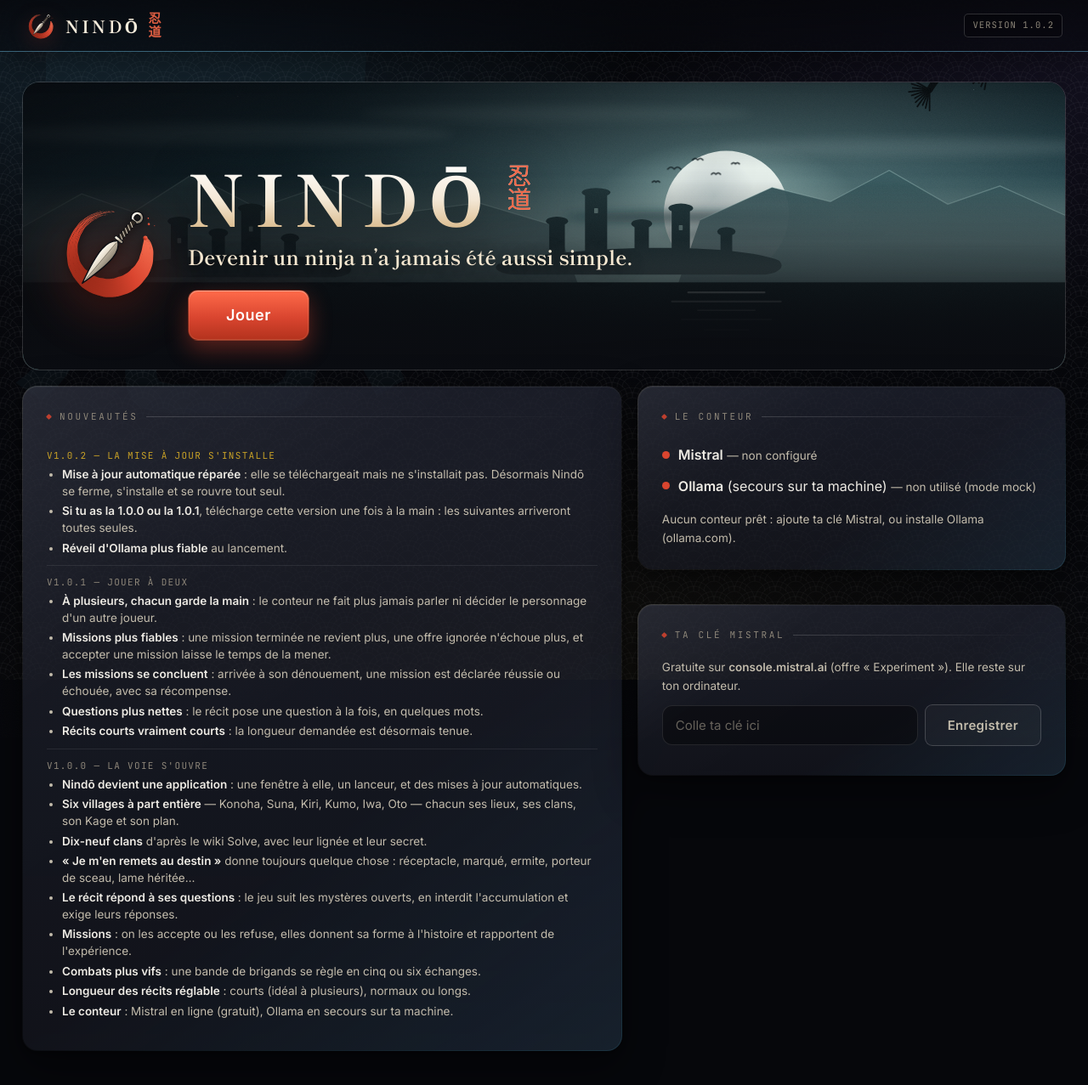
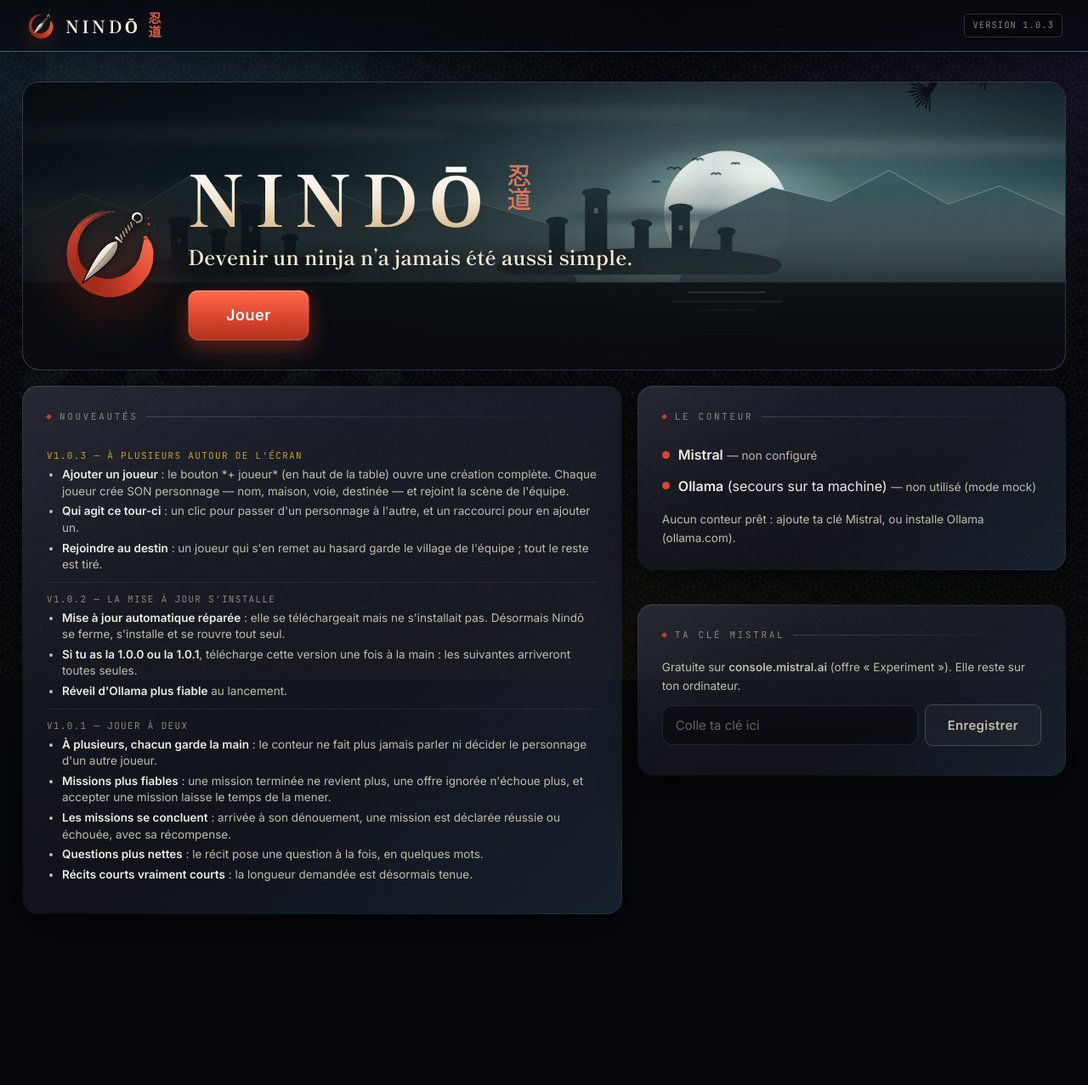
Before and after one commit to diablosflashlife-art/nindo, a FastAPI app: page /lanceur in a window 1280 px wide. Shown: the top 1277 px of the page at 85% size. After the commit the page ends 1076 px from the top, so only its background shows below. Run offline with FastAPI, Linux system fonts and the light colour scheme; data that the repository does not hold is empty; some web fonts are replaced.

Commit message:
Nindō 1.0.3 — À plusieurs autour de l'écran
Bouton + joueur : chaque joueur crée son personnage et rejoint la scène ; un joueur qui rejoint au destin garde le village de l'équipe.

```diff
--- a/NOUVEAUTES.md
+++ b/NOUVEAUTES.md
@@ -2,6 +2,12 @@
 
 Chaque section devient les notes de la version publiée sur GitHub, et s'affiche
 dans le lanceur. La plus récente en premier ; le titre est `## <version> — <nom>`.
+
+## 1.0.3 — À plusieurs autour de l'écran
+
+- **Ajouter un joueur** : le bouton *+ joueur* (en haut de la table) ouvre une création complète. Chaque joueur crée SON personnage — nom, maison, voie, destinée — et rejoint la scène de l'équipe.
+- **Qui agit ce tour-ci** : un clic pour passer d'un personnage à l'autre, et un raccourci pour en ajouter un.
+- **Rejoindre au destin** : un joueur qui s'en remet au hasard garde le village de l'équipe ; tout le reste est tiré.
 
 ## 1.0.2 — La mise à jour s'installe
 
--- a/app/api/routes.py
+++ b/app/api/routes.py
@@ -213,8 +213,13 @@ def _ctx_creation(request: Request, camp: Campaign, rs: Ruleset, erreur: str = "
                   saisie: dict | None = None) -> dict:
     pack = charger_pack(camp.lore_pack)
     annee = pack.annee_de(camp.epoque)
+    with Session(engine) as s:
+        equipe = [p for p in s.exec(select(Character).where(
+            Character.campaign_id == camp.id, Character.is_pc == True)).all()]  # noqa: E712
     return {
         "request": request, "camp": camp, "rs": rs, "pack": pack,
+        # Les joueurs déjà dans la partie : un nouveau venu les rejoint.
+        "equipe": [{"nom": p.nom, "joueur": p.joueur, "id": p.id} for p in equipe],
         "villages": [v for v in pack.villages(annee) if v.get("rang") == "majeur"],
         "clans_majeurs": pack.clans(rang="majeur", annee=annee),
         "clans_mineurs": pack.clans(rang="mineur", annee=annee),
@@ -273,8 +278,10 @@ async def soumettre_creation(cid: int, request: Request,
     # tirés avant validation. Le joueur n'a rempli que son nom et son visage.
     if form.get("chemin") == "remets":
         from app.engine.creation import tirer_fiche
+        deja = _pjs(session, camp.id)
         fiche = tirer_fiche(pack, rs, fiche, annee,
-                            graine=camp.graine + len(fiche.nom))
+                            graine=camp.graine + len(fiche.nom),
+                            village_impose=deja[0].village_ref if deja else "")
 
     try:
         from app.engine.creation import valider
--- a/app/version.py
+++ b/app/version.py
@@ -5,7 +5,7 @@
 version, c'est pousser l'étiquette `v<VERSION>` sur GitHub : l'intégration
 continue fabrique Nindō.exe et le lanceur de chaque joueur le propose.
 """
-VERSION = "1.0.2"
+VERSION = "1.0.3"
 
 # Le dépôt GitHub public d'où viennent les mises à jour, « propriétaire/nom ».
 # Vide tant que le dépôt n'existe pas : le lanceur ne cherche alors rien.
--- a/app/web/static/eclat.css
+++ b/app/web/static/eclat.css
@@ -580,3 +580,7 @@ html{overflow-x:clip}
   .lanceur-grille{grid-template-columns:1fr}
   .lanceur-marque{flex-direction:column;align-items:flex-start;gap:14px;padding:24px}
 }
+
+/* Ajouter un joueur, au bout du sélecteur « Qui agit » */
+.onglet-ajout{opacity:.7;border-style:dashed}
+.onglet-ajout:hover{opacity:1}
```
Also changed, not shown: app/engine/creation.py (+6 -2 lines), app/web/templates/creation.html (+11 -1 lines), app/web/templates/table.html (+8 -0 lines), tests/test_hasard.py (+8 -0 lines).
